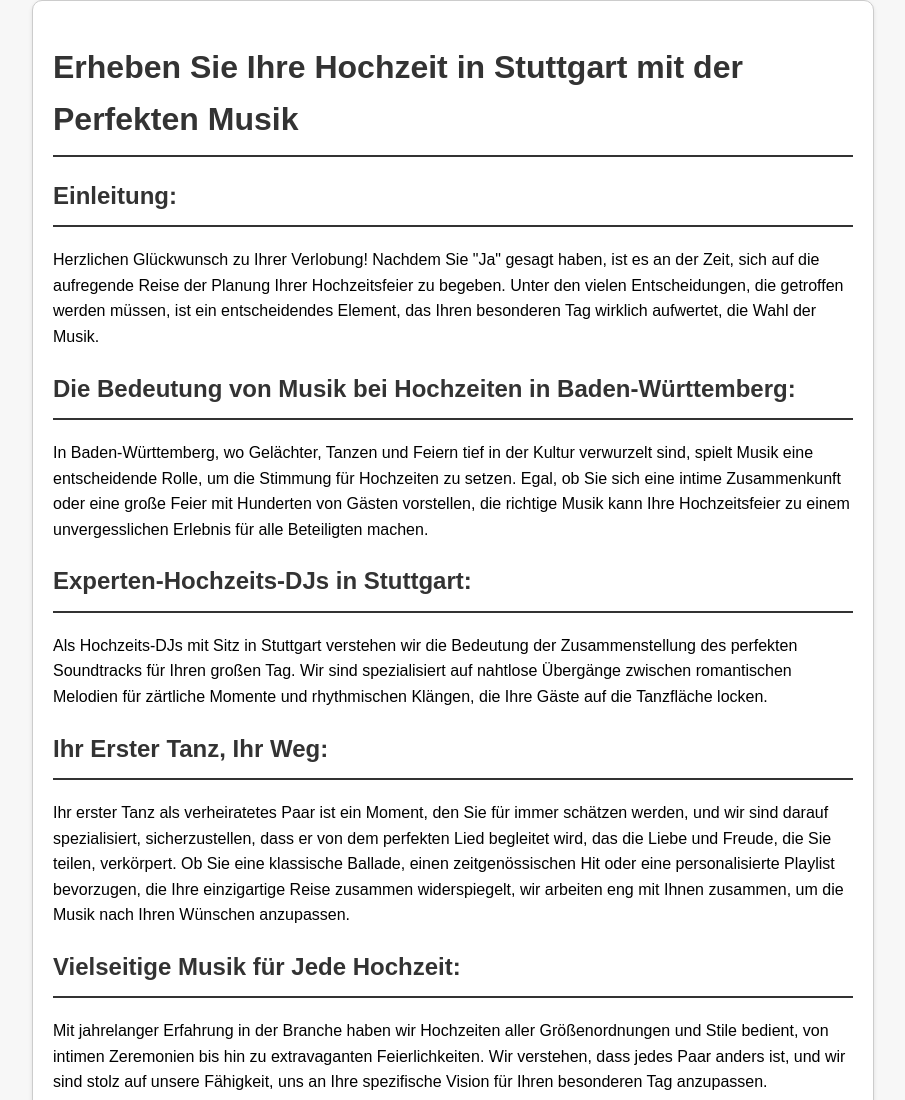
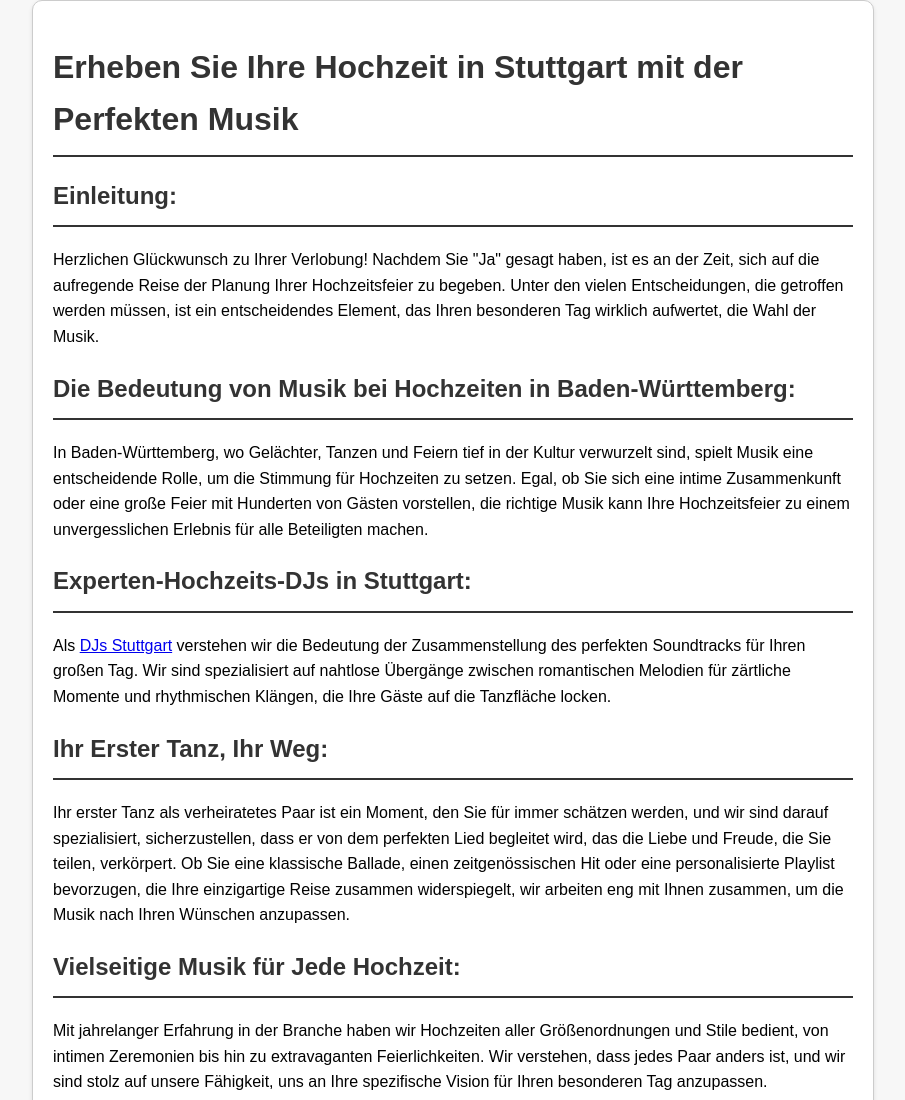
Before and after one commit to roberthinsom/FachmannDjStuttgart, a plain HTML site: page index.html in a window 1280 px wide. Shown: the top 1100 px of the page, without its empty margins (187-1092 px from the left). Drawn offline with Linux system fonts and the light colour scheme.

Commit message:
Update index.html

```diff
--- a/index.html
+++ b/index.html
@@ -44,7 +44,7 @@
         <p>In Baden-Württemberg, wo Gelächter, Tanzen und Feiern tief in der Kultur verwurzelt sind, spielt Musik eine entscheidende Rolle, um die Stimmung für Hochzeiten zu setzen. Egal, ob Sie sich eine intime Zusammenkunft oder eine große Feier mit Hunderten von Gästen vorstellen, die richtige Musik kann Ihre Hochzeitsfeier zu einem unvergesslichen Erlebnis für alle Beteiligten machen.</p>
 
         <h2>Experten-Hochzeits-DJs in Stuttgart:</h2>
-        <p>Als Hochzeits-DJs mit Sitz in Stuttgart verstehen wir die Bedeutung der Zusammenstellung des perfekten Soundtracks für Ihren großen Tag. Wir sind spezialisiert auf nahtlose Übergänge zwischen romantischen Melodien für zärtliche Momente und rhythmischen Klängen, die Ihre Gäste auf die Tanzfläche locken.</p>
+        <p>Als <a href="https://eventdj-stuttgart.de/">DJs Stuttgart</a>  verstehen wir die Bedeutung der Zusammenstellung des perfekten Soundtracks für Ihren großen Tag. Wir sind spezialisiert auf nahtlose Übergänge zwischen romantischen Melodien für zärtliche Momente und rhythmischen Klängen, die Ihre Gäste auf die Tanzfläche locken.</p>
 
         <h2>Ihr Erster Tanz, Ihr Weg:</h2>
         <p>Ihr erster Tanz als verheiratetes Paar ist ein Moment, den Sie für immer schätzen werden, und wir sind darauf spezialisiert, sicherzustellen, dass er von dem perfekten Lied begleitet wird, das die Liebe und Freude, die Sie teilen, verkörpert. Ob Sie eine klassische Ballade, einen zeitgenössischen Hit oder eine personalisierte Playlist bevorzugen, die Ihre einzigartige Reise zusammen widerspiegelt, wir arbeiten eng mit Ihnen zusammen, um die Musik nach Ihren Wünschen anzupassen.</p>
```
